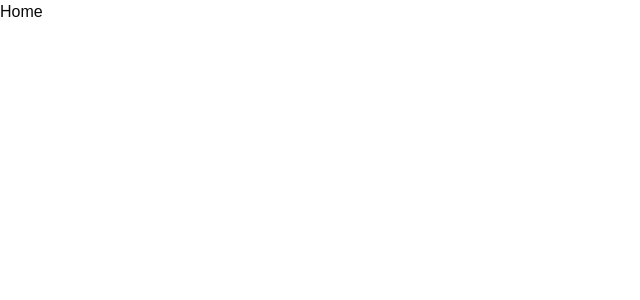
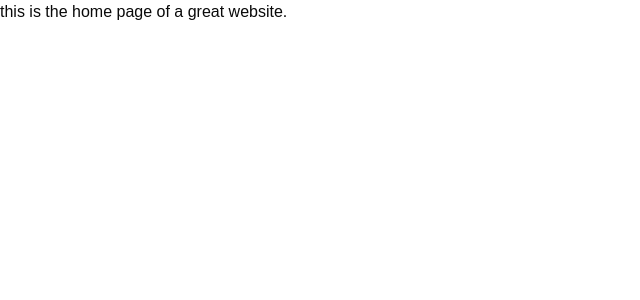
Before and after one commit to meghrajjare5273/ProjecTree, a Next.js app: page / in a window 1280 px wide. Shown: the top 300 px of the page, without its empty margins (0-640 px from the left). Built offline with nearby package versions, Linux system fonts and the light colour scheme.

Commit message:
test commit

```diff
--- a/src/app/page.tsx
+++ b/src/app/page.tsx
@@ -1,4 +1,8 @@
 export default  function Home(){
-  return <h1>Home</h1>
+  return(
+      <>
+        <h1>this is the home page of a great website.</h1>
+      </>
+  )
 
 }
```
